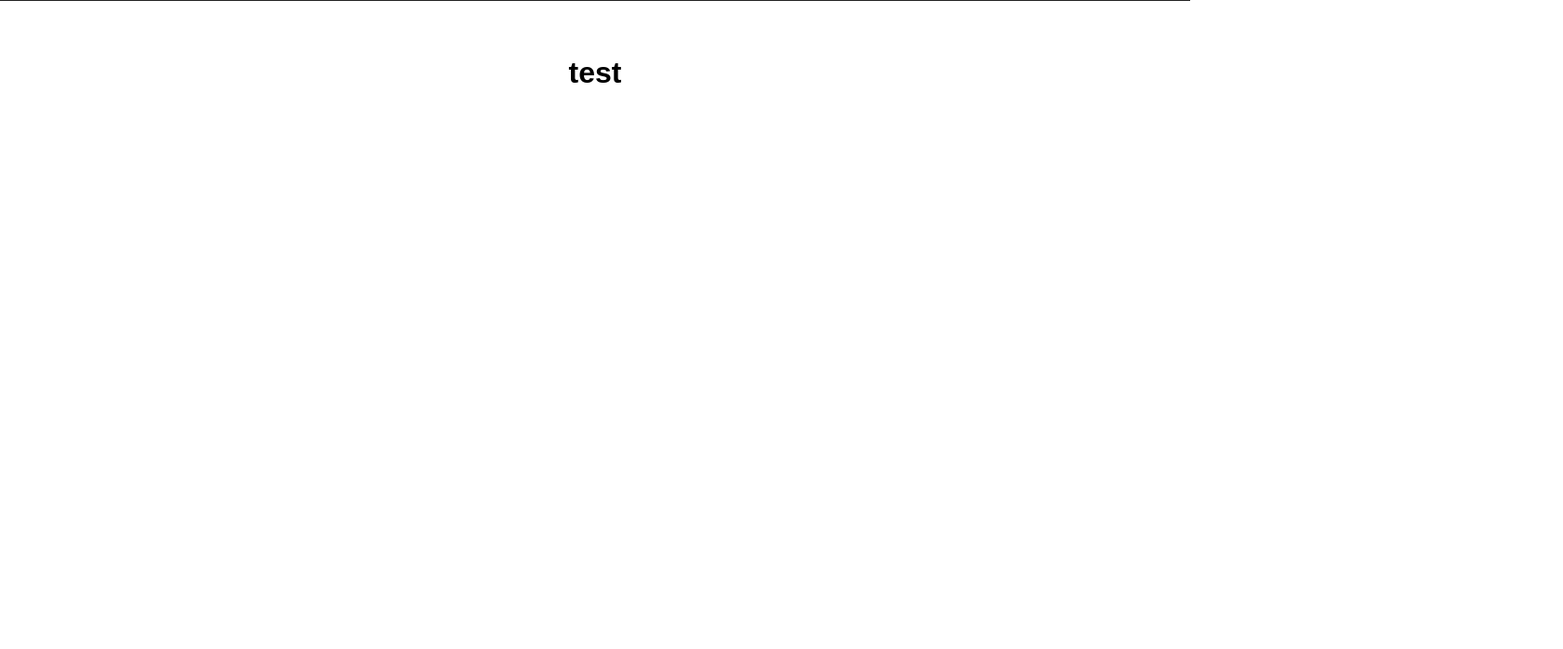
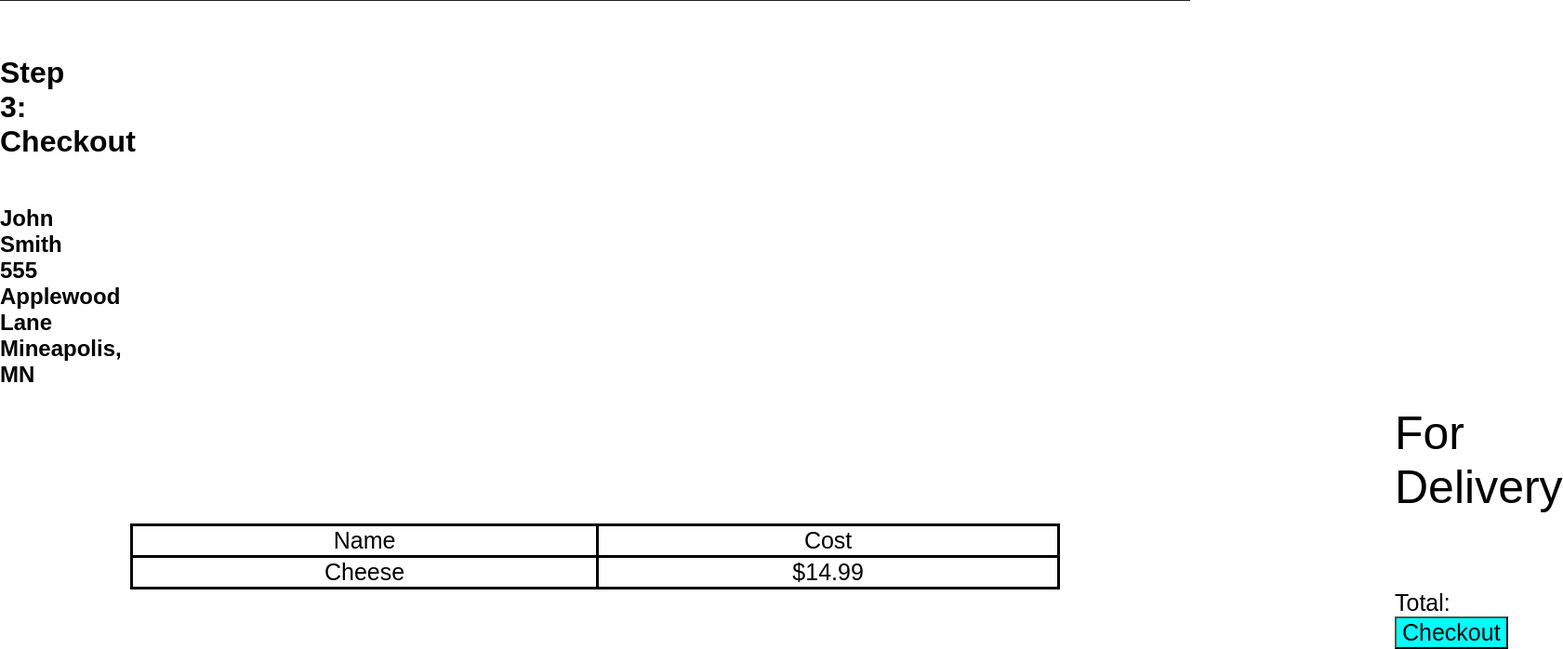
Before and after one commit to shonglee17/redux-pizza-parlor, a React (Create React App) app: page /#/ in a window 1280 px wide. Shown: the part 109-807 px from the top of the page at 93% size, 1681 px wide, since content can reach past the window. Built offline with nearby package versions, Linux system fonts and the light colour scheme; no server answers.

Commit message:
did some formatting and made a click listener

```diff
--- a/src/components/App/App.jsx
+++ b/src/components/App/App.jsx
@@ -35,13 +35,13 @@ function App() {
             </header>
             <Router>
                 <br/>
-                <Route exact path='/'>
+                <Route exact path='/dsgd'>
                   <SelectPizza />
                 </Route>
                 <Route exact path='/customer'>
                   <CustomerInformation />
                 </Route>
-                <Route exact path='/checkout'>
+                <Route exact path='/'>
                   <Checkout />
                 </Route>
                 <Route exact path='/admin'>
--- /dev/null
+++ b/src/components/App/Checkout.css
@@ -0,0 +1,28 @@
+table, td, th{
+    margin-left: auto;
+    margin-right: auto;
+    margin-top: 10px;
+    border-style: solid;
+    border-collapse: collapse;
+    font-size: 25px;
+    width: 1000px;
+}
+h2, h1{
+    margin-right: 1500px;
+}
+h2{
+    margin-top:50px;
+}
+#delivery{
+    margin-left: 1500px;
+    font-size: 50px;
+}
+#total{
+    font-size: 25px;
+    margin-left: 1500px;
+}
+#checkout{
+    font-size: 25px;
+    margin-left: 1500px;
+    background-color: cyan;
+}
--- a/src/components/App/Checkout.jsx
+++ b/src/components/App/Checkout.jsx
@@ -1,7 +1,52 @@
+import './Checkout.css';
+import { useHistory } from 'react-router-dom';
+import axios from 'axios';
 function Checkout(){
+    const handleClicks = () =>{
+        handleCheckout()
+        history.push('/dsgd')
+    }
+    const handleCheckout = () =>{
+        axios({
+            method: 'POST',
+            url: '/api/order'
+          }).then ((response) => {
+            alert('Order Confirmed!')
+            history.push('/dsgd')
+          }).catch((error) => {
+            console.log('useEffect failed:', error);
+          })
+
+    }
+    const history = useHistory();
     return(
         <>
+        <h1>Step 3: Checkout</h1>
+        <h2>
+            <div>John Smith</div>
+            <div>555 Applewood Lane</div>
+            <div>Mineapolis, MN</div>
+        </h2>
+        <div id='delivery'>For Delivery</div>
+
+        <table>
+            <thead>
+                <tr>
+                    <td>Name</td>
+                    <td>Cost</td>
+                </tr>
+            </thead>
+            <tbody>
+                <tr>
+                    <td>Cheese</td>
+                    <td>$14.99</td>
+                </tr>
+            </tbody>
+        </table>
+        <div id='total'>Total: </div>
+        <button id='checkout' onClick={handleClicks}>Checkout</button>
         </>
+
     )
 }
 export default Checkout;
```
